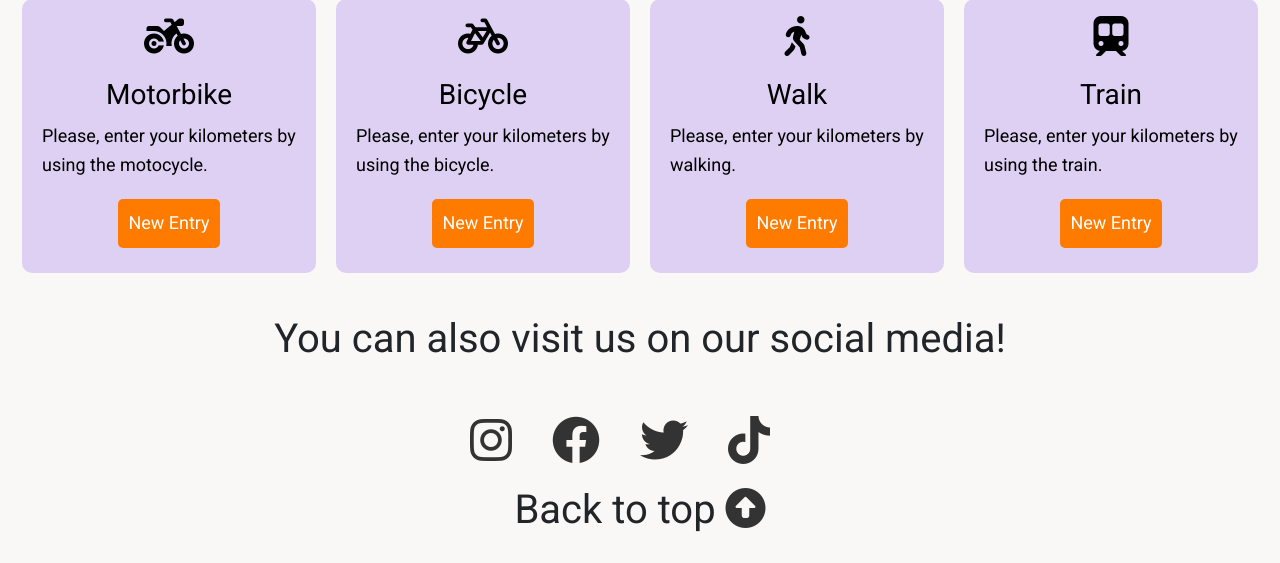
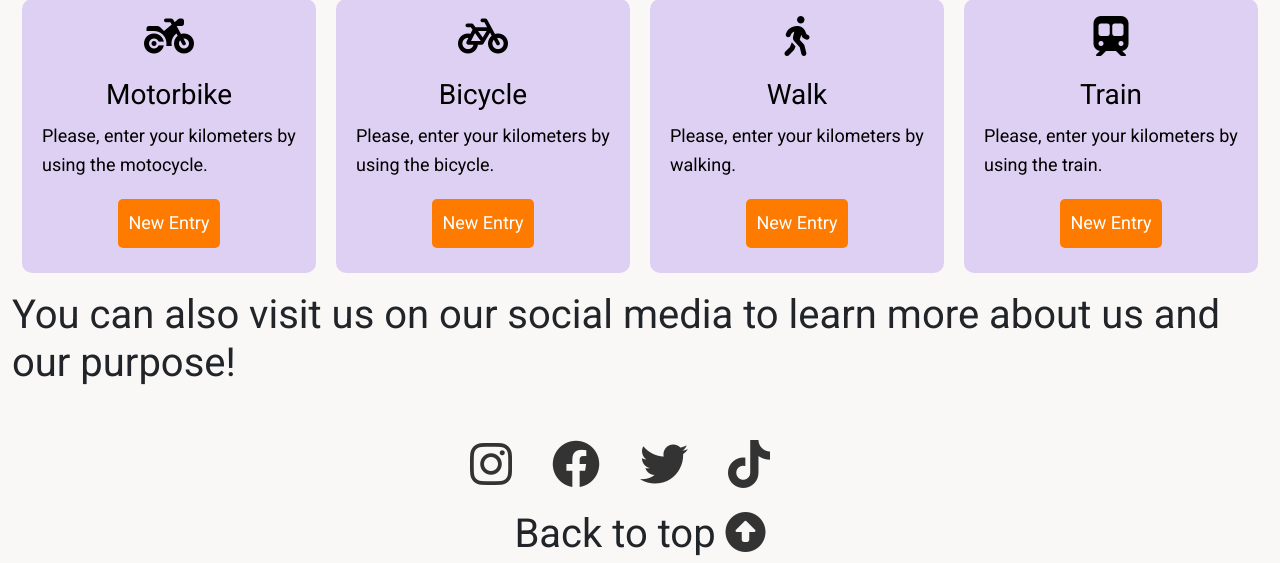
Before and after one commit to PederEP/Carbon_App, a Flask app: page /carbon_app in a window 1280 px wide; the page is wider, and only the part inside the window is pictured. Shown: the part 937-1500 px from the top of that part. Run offline with Flask 2, Linux system fonts and the light colour scheme; a user stored in the database is signed in; some libraries are stand-ins or nearby versions.

Commit message:
Add files via upload

```diff
--- a/capp/templates/layout.html
+++ b/capp/templates/layout.html
@@ -62,7 +62,7 @@
           <div class="container">
             <div class="carbon_app_navbar">
               <h1 class="logo">
-                <img src="{{url_for('static', filename='icons/carbon-compass-logo.png') }}">
+                <img src="{{url_for('static', filename='icons/carbon-compass-logo.png') }}" alt="Logo">
               </h1>
               {%if current_user.is_authenticated %}
               <nav>
@@ -119,7 +119,7 @@
         <section class="section_footer">
           <div class="container">
             <div class="footer">
-              <h1>You can also visit us on our social media!</h1>
+              <h1>You can also visit us on our social media to learn more about us and our purpose!</h1>
               <br>
               <div class="social-media-icons">
                 <a href="https://www.instagram.com/carbon.compass/" target="_blank">
```
Also changed, not shown: capp/static/icons/Augustin.png (added), capp/static/icons/Brocks_App.img.png (added), capp/static/icons/Methodology.svg (added), capp/static/icons/calculator.png (added), capp/static/icons/calculator.svg (added), capp/static/icons/calculator2.gif (added), capp/static/icons/carbon-compass-logo.png (added), capp/static/icons/co2-formula-svgrepo-com.png (added), capp/static/icons/compass-svgrepo.svg (added), capp/static/icons/keita.jpg (added), capp/static/icons/lena.jpg (added), capp/static/icons/magnus.jpg (added), capp/static/icons/mina.png (added), capp/static/icons/save-energy-svgrepo-com.png (added), 2 other files.
